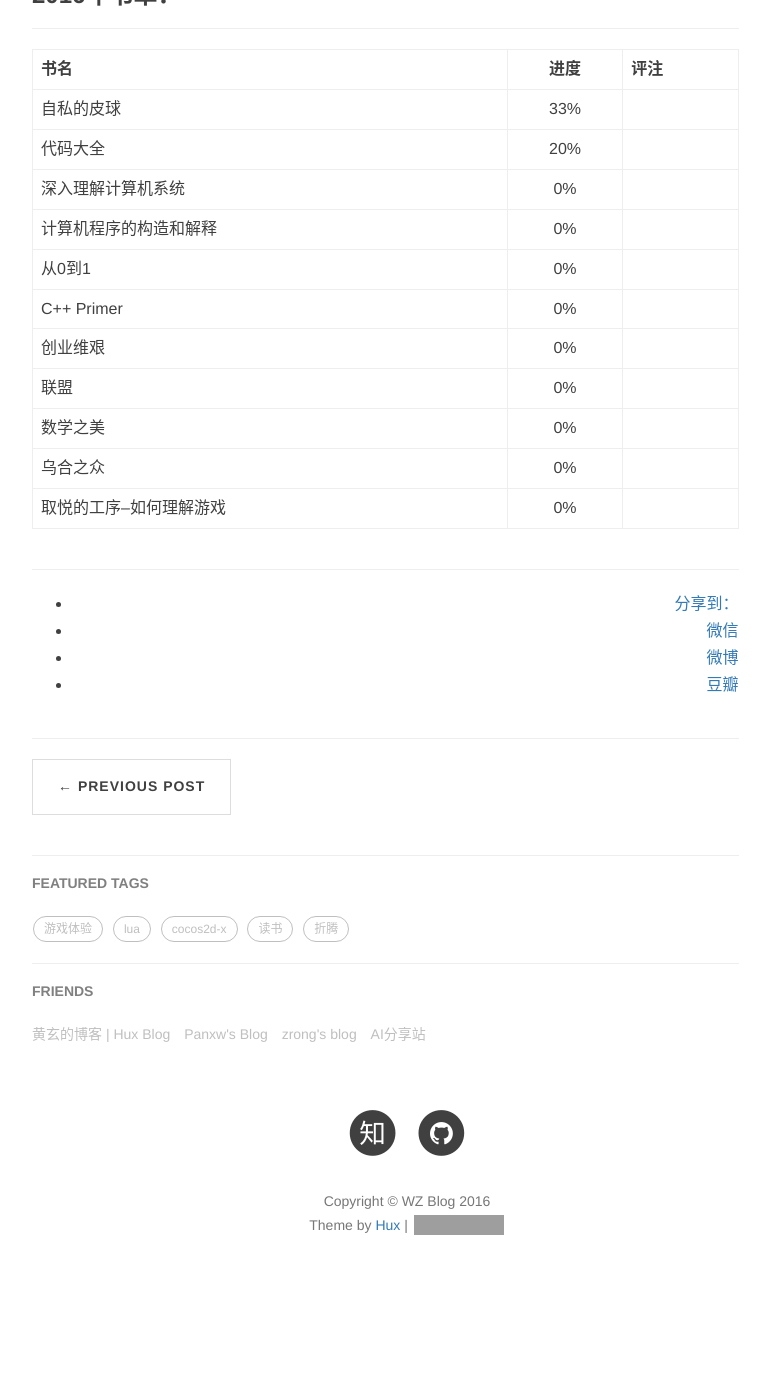
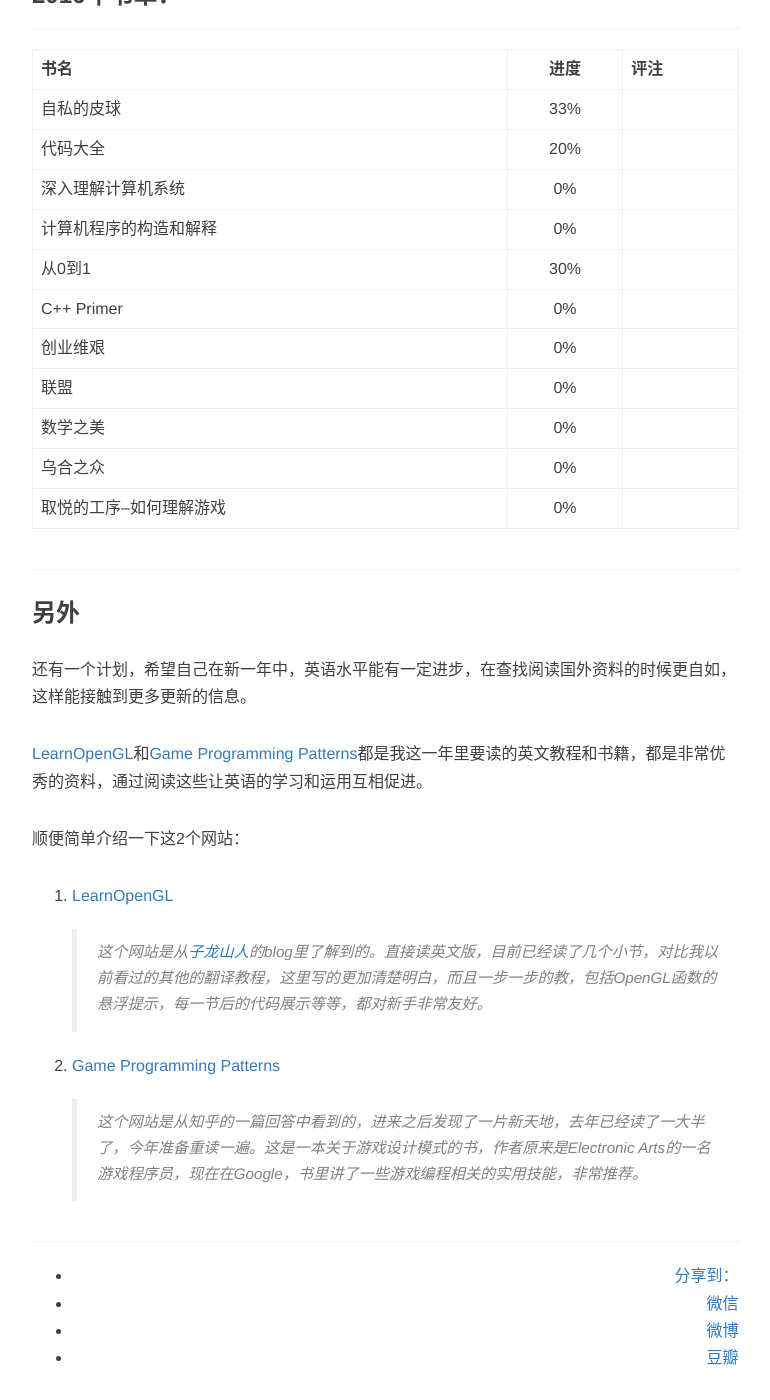
Before and after one commit to sgamerw/sgamerw.github.io, a Jekyll site: the page built from _posts/2015-12-26-reading-plan.md, in a window 1280 px wide and 1400 px high, scrolled down 702 px. Shown: the whole window, without its empty margins (233-1003 px from the left). Built offline with Jekyll 4.4.1, drawn with Linux system fonts in a browser that asks for light colours; nearby versions of some CDN libraries; Markdown is read by kramdown in place of the engine named in the settings; comment, search, counter and statistics services are not loaded; before the commit the page ends 2032 px from its top, so only the background shows below that; grey boxes are pictures that could not be loaded.

Commit message:
update 16s plan

```diff
--- a/_posts/2015-12-26-reading-plan.md
+++ b/_posts/2015-12-26-reading-plan.md
@@ -18,10 +18,25 @@ tags:
 代码大全|20%|
 深入理解计算机系统|0%|
 计算机程序的构造和解释|0%|
-从0到1|0%|
+从0到1|30%|
 C++ Primer|0%|
 创业维艰|0%|
 联盟|0%|
 数学之美|0%|
 乌合之众|0%|
 取悦的工序--如何理解游戏|0%|
+
+---------
+
+###另外
+还有一个计划，希望自己在新一年中，英语水平能有一定进步，在查找阅读国外资料的时候更自如，这样能接触到更多更新的信息。
+
+[LearnOpenGL](http://learnopengl.com)和[Game Programming Patterns](http://gameprogrammingpatterns.com)都是我这一年里要读的英文教程和书籍，都是非常优秀的资料，通过阅读这些让英语的学习和运用互相促进。
+
+顺便简单介绍一下这2个网站：
+
+1. [LearnOpenGL](http://learnopengl.com)
+> 这个网站是从[子龙山人](http://zilongshanren.com/blog/2015-11-23-a-few-good-habit-i-keep-for-years.html)的blog里了解到的。直接读英文版，目前已经读了几个小节，对比我以前看过的其他的翻译教程，这里写的更加清楚明白，而且一步一步的教，包括OpenGL函数的悬浮提示，每一节后的代码展示等等，都对新手非常友好。
+
+2. [Game Programming Patterns](http://gameprogrammingpatterns.com)
+> 这个网站是从知乎的一篇回答中看到的，进来之后发现了一片新天地，去年已经读了一大半了，今年准备重读一遍。这是一本关于游戏设计模式的书，作者原来是Electronic Arts的一名游戏程序员，现在在Google，书里讲了一些游戏编程相关的实用技能，非常推荐。
```
